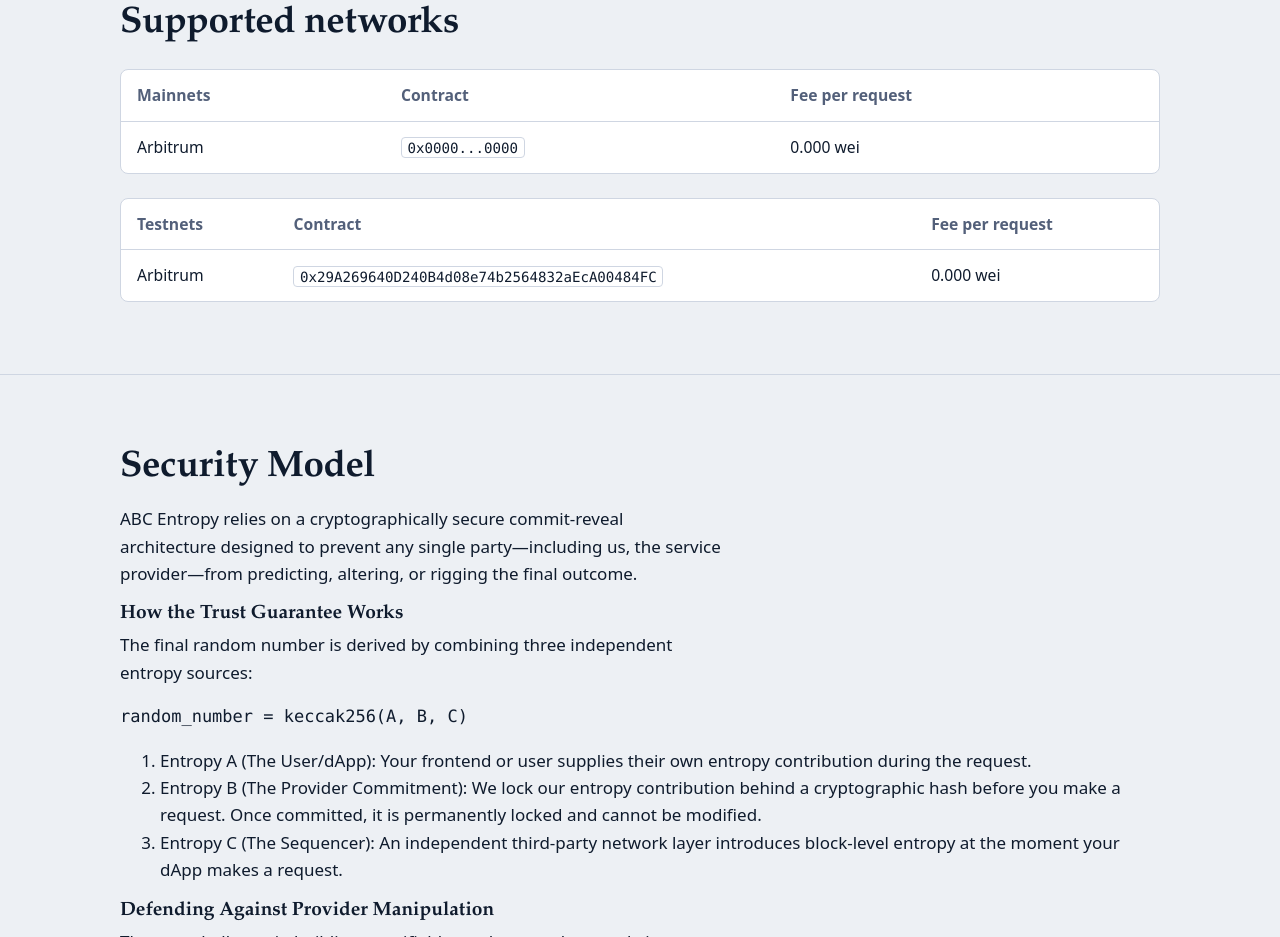
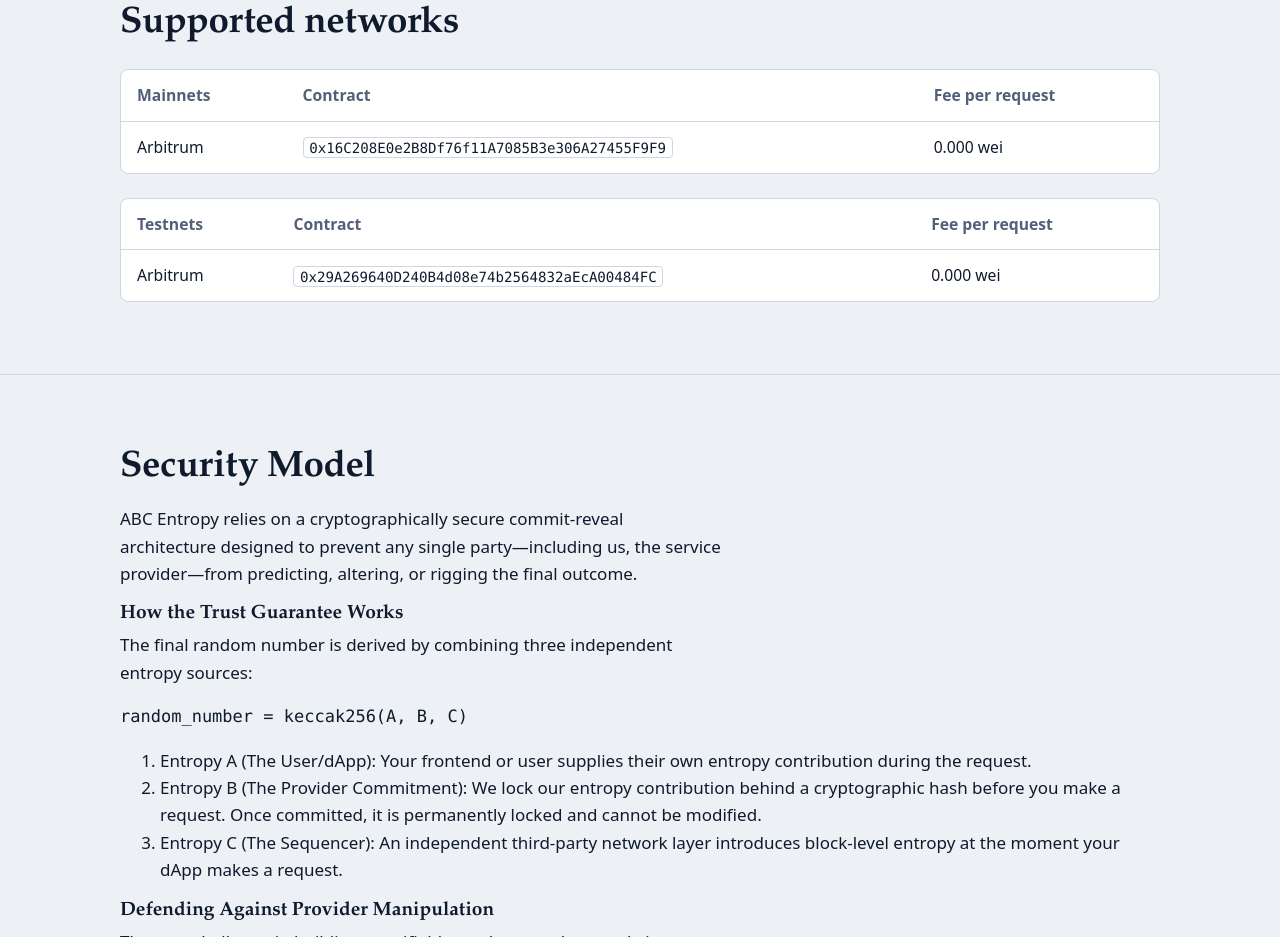
Before and after one commit to pulsartronic/entropy, a website: page docs/index.html in a window 1280 px wide. Shown: the part 3696-4633 px from the top of the page. Drawn offline with nearby package versions, Linux system fonts and the light colour scheme.

Commit message:
docs / package

```diff
--- a/docs/index.html
+++ b/docs/index.html
@@ -332,7 +332,7 @@ contract ABCEntropyExample is IEntropyConsumer {
             <tr><th>Mainnets</th><th>Contract</th><th>Fee per request</th></tr>
           </thead>
           <tbody>
-            <tr><td>Arbitrum</td><td><code>0x0000...0000</code></td><td>0.000 wei</td></tr>
+            <tr><td>Arbitrum</td><td><code>0x16C208E0e2B8Df76f11A7085B3e306A27455F9F9</code></td><td>0.000 wei</td></tr>
           </tbody>
         </table>
       </div>
```
Also changed, not shown: README.md.
